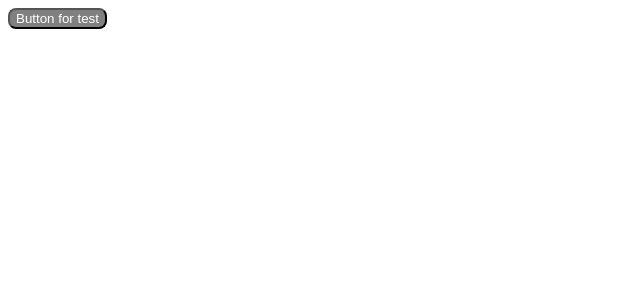
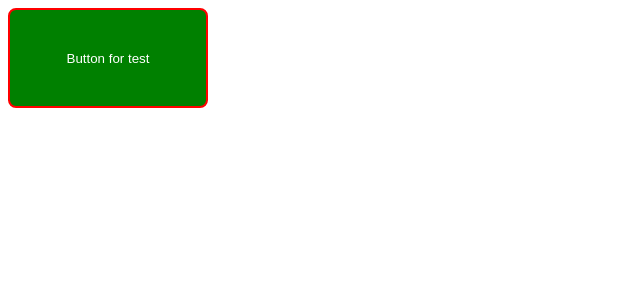
Before and after one commit to AkidoLD/Universal-Serial-Books, a PHP site: page /tests/ButtonTest.php in a window 1280 px wide. Shown: the top 300 px of the page, without its empty margins (0-640 px from the left). Run offline with PHP 8.4, Linux system fonts and the light colour scheme.

Commit message:
Adding of functions for style in button class

```diff
--- a/src/component/Button.php
+++ b/src/component/Button.php
@@ -6,6 +6,7 @@
      */
     class Button extends Component{
         private string $text;
+        private array $style;
 
         /**
          * Constructor of a button component
@@ -14,6 +15,7 @@
         public function __construct(string $textContent, string  $blockName = 'button') {
             parent::__construct($blockName, ['button']);
             $this->text = $textContent;
+            $this->style = [];
         }
 
         /**
@@ -21,7 +23,13 @@
          * @return void
          */
         public function hide(){
-
+            ?>
+            <style>
+                <?='.'.$this->blockName?>{
+                    display: none;
+                }
+            </style>
+            <?php
         }
         /**
          * Function used to render a button
@@ -56,7 +64,7 @@
          * @return void
          */
         public function enable(){
-
+            echo implode('',$this->style);
         }
         /**
          * Function used to make current button round
@@ -64,6 +72,7 @@
          * @return void
          */
         public function round(int $round){
+            ob_start();
             ?>
             <style>
                 <?='.'.$this->blockName?>{
@@ -71,6 +80,9 @@
                 }
             </style>
             <?php
+            if(!in_array(ob_get_contents(), $this->style)){
+                array_push($this->style, ob_get_contents());
+            }
         }
 
         /**
@@ -79,6 +91,7 @@
          * @return void
          */
         public function setBColor(string $color){
+            ob_start();
             ?>
             <style>
             <?='.'.$this->blockName?>{
@@ -86,6 +99,9 @@
             }
             </style>
             <?php
+            if(!in_array(ob_get_contents(), $this->style)){
+                array_push($this->style, ob_get_contents());
+            }
         }
 
         /**
@@ -94,6 +110,7 @@
          * @return void
          */
         public function setTColor(string $color){
+            ob_start();
             ?>
             <style>
             <?='.'.$this->blockName?>{
@@ -101,5 +118,59 @@
             }
             </style>
             <?php
+            if(!in_array(ob_get_contents(), $this->style)){
+                array_push($this->style, ob_get_contents());
+            }
+        }
+
+        /**
+         * Function used to set border style of button
+         * @param string $color
+         * @param int $weight
+         * @return void
+         */
+        public function setBorder(string $color, int $weight){
+            ob_start();
+            ?>
+            <style>
+            <?='.'.$this->blockName?>{
+                border : <?=$weight?>px solid <?=$color?>;
+            }
+            </style>
+            <?php
+            if(!in_array(ob_get_contents(), $this->style)){
+                array_push($this->style, ob_get_contents());
+            }
+        }
+
+        /**
+         * Function used to make visible the button
+         * @return void
+         */
+        public function show(){
+            ?>
+            <style>
+                <?='.'.$this->blockName?>{
+                    display: inline;
+                }
+            </style>
+            <?php
+        }
+
+        /**
+         * Function used to set the height and width of the button
+         * @param int $height
+         * @param int $width
+         * @return void
+         */
+        public function setSize(int $height, int $width){
+            ?>
+            <style>
+                <?='.'.$this->blockName?>{
+                    height: <?=$height?>;
+                    width : <?=$width?>;
+                }
+            </style>
+            <?php
         }
     }
--- a/src/component/Component.php
+++ b/src/component/Component.php
@@ -120,7 +120,7 @@
         }
 
         /**
-         * Function used to make visible the current component
+         * Function used to make visible the current component by user
          * @return void
          */
         abstract public function render();
@@ -142,4 +142,10 @@
         //  * @return void
         //  */
         abstract public function hide();
+
+        /**
+         * Function used to show the current component if it's currently hided
+         * @return void
+         */
+        abstract public function show();
     }
--- a/tests/ButtonTest.php
+++ b/tests/ButtonTest.php
@@ -1,9 +1,19 @@
 <?php
     require_once __DIR__.'/../src/component/Button.php';
+    /**
+     * ********** Test step **********
+     */
     $test = new Button('Button for test');
     $test->round(8);
     $test->setBColor('green');
     $test->setTColor('white');
     $test->render();
     $test->disable();
+    $test->setBorder('red', 2);
+    $test->disable();
+    $test->enable();
+    $test->setSize(100, 200);
+    /**
+     * ********** End of test **********
+     */
 ?>
```
Also changed, not shown: tests/ComponentTest.php (+4 -0 lines).
